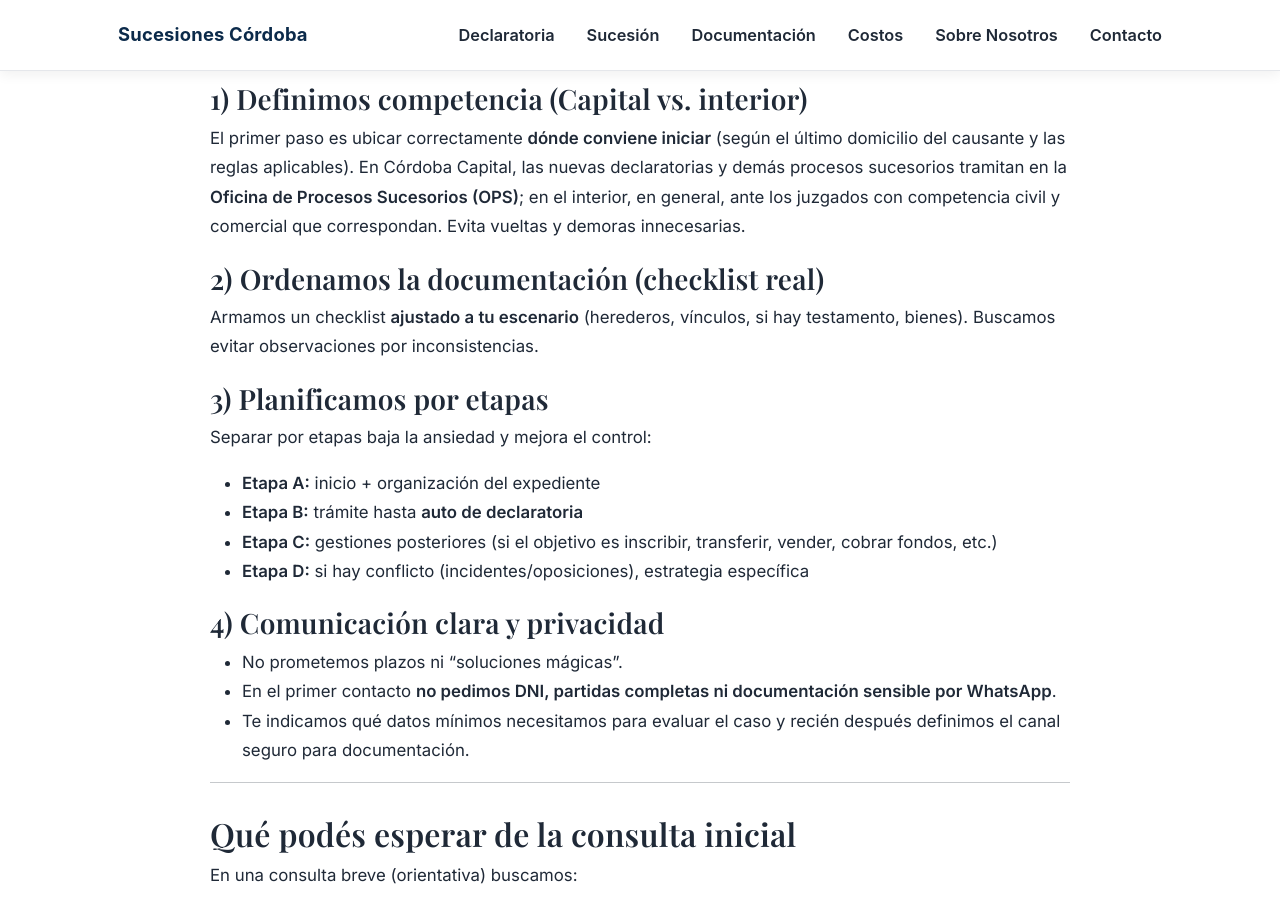
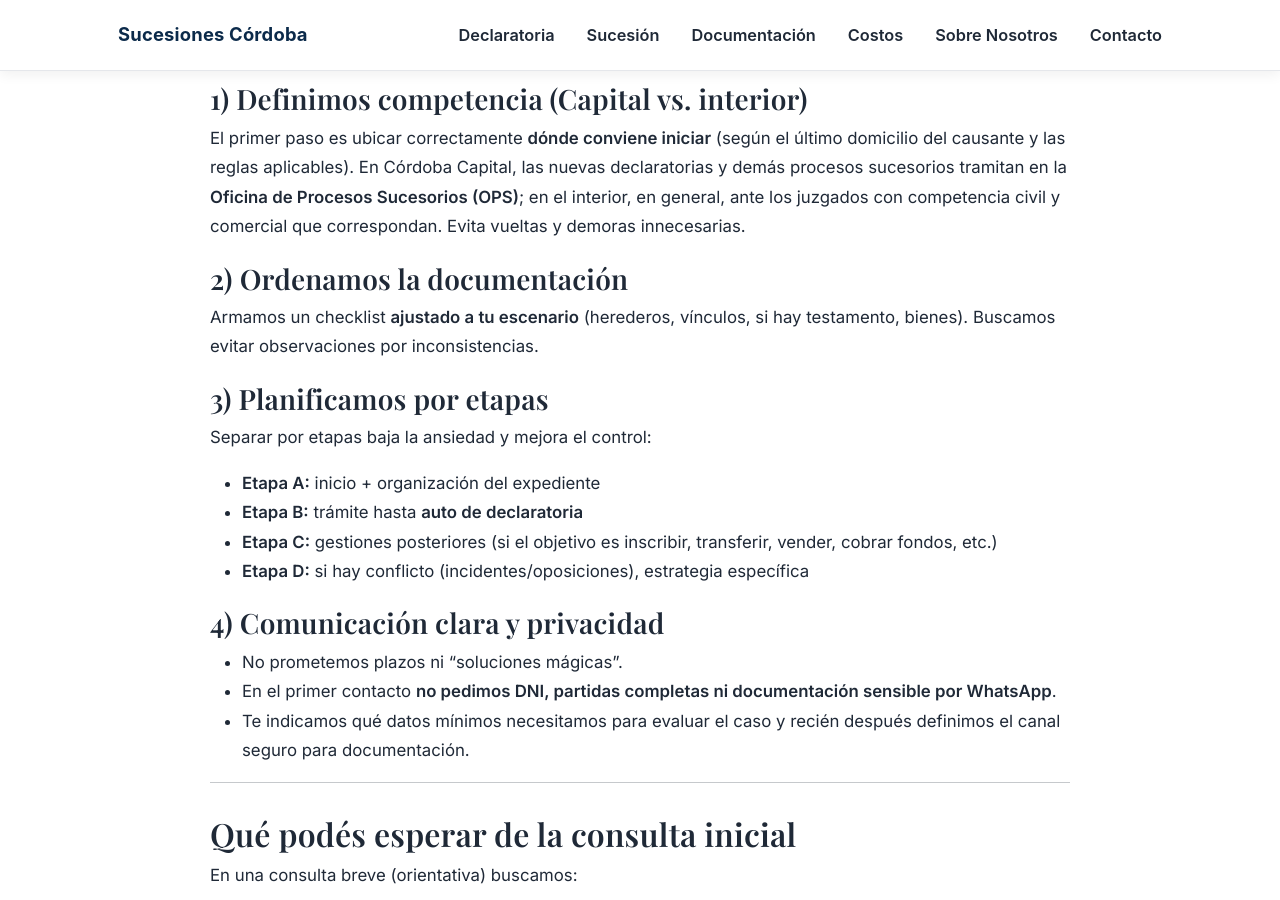
Before and after one commit to Elitedomainsx/sucesionescordoba, a Jekyll site: the page built from sobre-nosotros.md, in a window 1280 px wide and 900 px high, scrolled down 1844 px. Built offline with Jekyll 4.4.1, drawn with Linux system fonts in a browser that asks for light colours.

Commit message:
Update sobre-nosotros.md

```diff
--- a/sobre-nosotros.md
+++ b/sobre-nosotros.md
@@ -60,7 +60,7 @@ En **Sucesiones Córdoba** nos enfocamos en **sucesiones y declaratoria de hered
 ### 1) Definimos competencia (Capital vs. interior)
 El primer paso es ubicar correctamente **dónde conviene iniciar** (según el último domicilio del causante y las reglas aplicables). En Córdoba Capital, las nuevas declaratorias y demás procesos sucesorios tramitan en la **Oficina de Procesos Sucesorios (OPS)**; en el interior, en general, ante los juzgados con competencia civil y comercial que correspondan. Evita vueltas y demoras innecesarias.
 
-### 2) Ordenamos la documentación (checklist real)
+### 2) Ordenamos la documentación
 Armamos un checklist **ajustado a tu escenario** (herederos, vínculos, si hay testamento, bienes). Buscamos evitar observaciones por inconsistencias.
 
 ### 3) Planificamos por etapas
```
